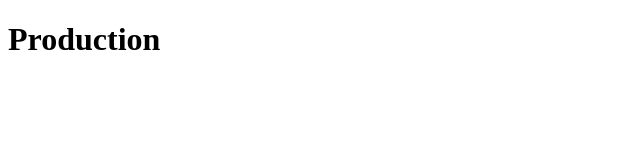
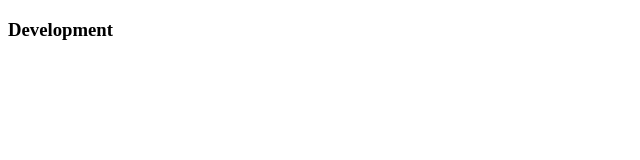
Before and after one commit to Miloni-Mewada/Miloni_VCSCF, a plain HTML site: page index.html in a window 1280 px wide. Shown: the whole page, without its empty margins (0-640 px from the left). Drawn offline with Linux system fonts and the light colour scheme.

Commit message:
fourth commit

```diff
--- a/index.html
+++ b/index.html
@@ -6,6 +6,6 @@
     <title>Document</title>
 </head>
 <body>
-    <h1>Production</h1>
+    <h3>Development</h3>
 </body>
 </html>
```
